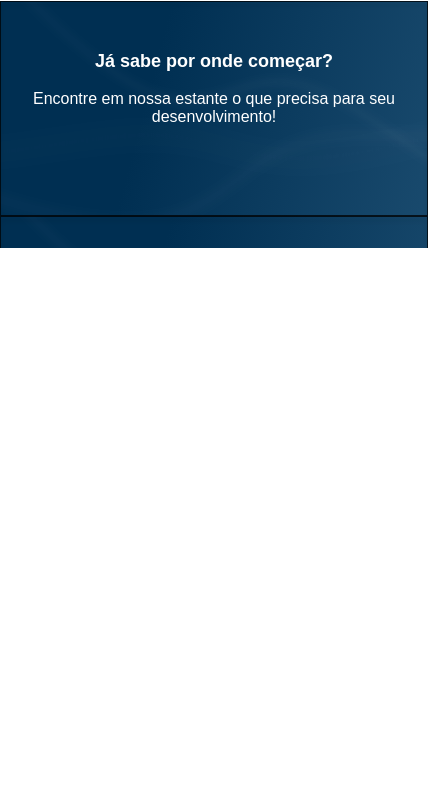
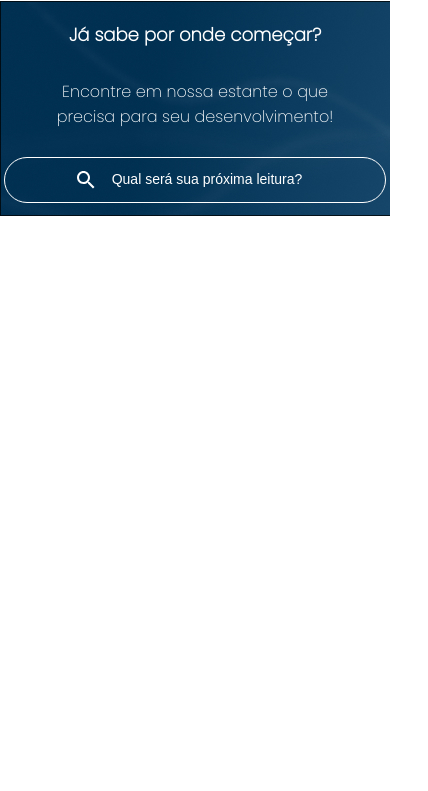
Before and after one commit to julionagaita2/AluraMobile, a plain HTML site: page aluraBook/index.html in a window 390 px wide. Shown: the part 79-870 px from the top of the page, 428 px wide, since content can reach past the window. Before the commit the page ends 844 px from the top, so only its background shows below. Drawn offline with Linux system fonts and the light colour scheme.

Commit message:
Add files via upload

```diff
--- a/aluraBook/index.html
+++ b/aluraBook/index.html
@@ -4,25 +4,44 @@
     <meta charset="UTF-8">
     <meta http-equiv="X-UA-Compatible" content="IE=edge">
     <meta name="viewport" content="width=device-width, initial-scale=1.0">
+    <link rel="preconnect" href="https://fonts.googleapis.com">
+    <link rel="preconnect" href="https://fonts.gstatic.com" crossorigin>
+    <link href="https://fonts.googleapis.com/css2?family=Poppins:wght@200&family=Rubik&display=swap" rel="stylesheet">
     <link rel="stylesheet" href="style.css">
     <title>Alura Mobile
     </title>
 </head>
 <body>
+    <div id="header">
     <header>
         <span></span>
         <img src="./img/Menu.svg" id="menu">
-        <a href="#"><img src="./img/Logo.svg" alt="" id="logo"></a>
-        <a href="#"><img src="./img/Favoritos.svg" alt="" id="favoritos"></a>
-        <a href="#"><img src="./img/Compras.svg" alt="" id="sacola"></a>
-        <a href="#"><img src="./img/Usuário.svg" alt="" id="usuario"></a>
+        <a href="#" id="logoA"><img src="./img/Logo.svg" alt="" id="logo"></a>
+        <a href="#" id="favoritosA"><img src="./img/Favoritos.svg" alt="" id="favoritos"></a>
+        <a href="#" id="sacolaA"><img src="./img/Compras.svg" alt="" id="sacola"></a>
+        <a href="#" id="usuarioA"><img src="./img/Usuário.svg" alt="" id="usuario"></a>
     </header>
+</div>
     <section id="main">
-        <p class="p1">Já sabe por onde começar?</h1>
-        <p class="p2">Encontre em nossa estante o que precisa para seu desenvolvimento!</p>
+        <p class="p1" style="font-family: 'Poppins', sans-serif;">Já sabe por onde começar?</h1>
+        <p class="p2" style="font-family: 'Poppins', sans-serif;">Encontre em nossa estante o que precisa para seu desenvolvimento!</p>
+        <div id="divPesquisa">
+            <svg width="24" height="24" viewBox="0 0 24 24" fill="none" xmlns="http://www.w3.org/2000/svg">
+                <g clip-path="url(#clip0_126_3631)">
+                <path d="M15.5 14H14.71L14.43 13.73C15.41 12.59 16 11.11 16 9.5C16 5.91 13.09 3 9.5 3C5.91 3 3 5.91 3 9.5C3 13.09 5.91 16 9.5 16C11.11 16 12.59 15.41 13.73 14.43L14 14.71V15.5L19 20.49L20.49 19L15.5 14V14ZM9.5 14C7.01 14 5 11.99 5 9.5C5 7.01 7.01 5 9.5 5C11.99 5 14 7.01 14 9.5C14 11.99 11.99 14 9.5 14Z" fill="white"/>
+                </g>
+                <defs>
+                <clipPath id="clip0_126_3631">
+                <rect width="24" height="24" fill="white"/>
+                </clipPath>
+                </defs>
+                </svg>
+        <input type="text" id="searchBar" placeholder="Qual será sua próxima leitura?">
+    </div>
+    </section>
+        <section id="container2">
 
-
-    </section>
+        </section>
     <script src="main.js"></script>
 </body>
 </html>
--- a/aluraBook/style.css
+++ b/aluraBook/style.css
@@ -1,37 +1,105 @@
-body{
+body {
     margin: 0;
   }
-@media (max-width: 428px){
-    header{
+
+  @media (max-width: 428px) {
+    body {
+      display: flex;
+      flex-wrap: wrap;
+    }
+
+    header {
       display: flex;
       align-items: center;
-        width: 428px;
+      width: 100%;
       height: 80px;
       background-color: white;
+    }
+
+    #menu {
+      padding-right: 24px;
+      padding-left: 24px;
+    }
+
+    #sacola {
+      padding-left: 10px;
+      padding-right: 10px;
+    }
+
+    #logoA {
+      margin-right: 150px;
+    }
+
+    #favoritos,
+    #sacola,
+    #usuario,
+    #logo {
+      width: 40px;
+    }
+
+    #menu {
+      width: 48px;
+    }
+
+    #main {
+
+      width: 100%;
+      height: 215px;
+      background-image: url(./img/Frame2.jpg);
+      background-size: cover;
+      color: white;
+      text-align: center;
+      display: flex;
+      flex-wrap: wrap;
+      justify-content: center;
+    }
+
+    .p1 {
+      margin-top: 20px;
+
+      font-size: 18px;
+
+      font-weight: 1000;
+      height: 27px;
+    }
+
+    .p2 {
+        margin-top: 0px;
+      font-size: 16px;
+      height: 48px;
+      width: 316px;
+
 
     }
-    #favoritos, #sacola, #usuario, #logo{
-        width: 40px;
+    #divPesquisa{
+        display: flex;
+        text-align: center;
+        justify-content: center;
+        align-items: center;
+        border: solid 1px white;
+        width: 380px;
+        height: 44px;
+        border-radius: 50px;
+
     }
-    #menu{
-        width: 48px;
-    }
-    #main{
-        padding-top: 32px;
-        width: 428px;
-        height: 215px;
-        background-image: url(./img/Frame.svg);
-        font-family: Arial, Helvetica, sans-serif;
+    #searchBar{
+        border: none;
+        background-color: transparent;
+        width: 214px;
+        height: 21px;
         color: white;
         text-align: center;
+    }
+    #searchBar::placeholder{
+        color: white;
+        font-size: 14px;
+    }
+    #searchBar:focus{
+        outline: none;
 
     }
-    .p1{
-        font-size: 18px;
-        font-weight: bold;
-    }
-    .p2{
-        font-size: 16px;
-
+    #container2{
+        height: 676px;
+        width: 428px;
     }
   }
```
Also changed, not shown: aluraBook/img/Frame2.jpg (added), aluraBook/img/Pesquisa.svg (added). Lines whose indentation alone changed are shown as unchanged.
